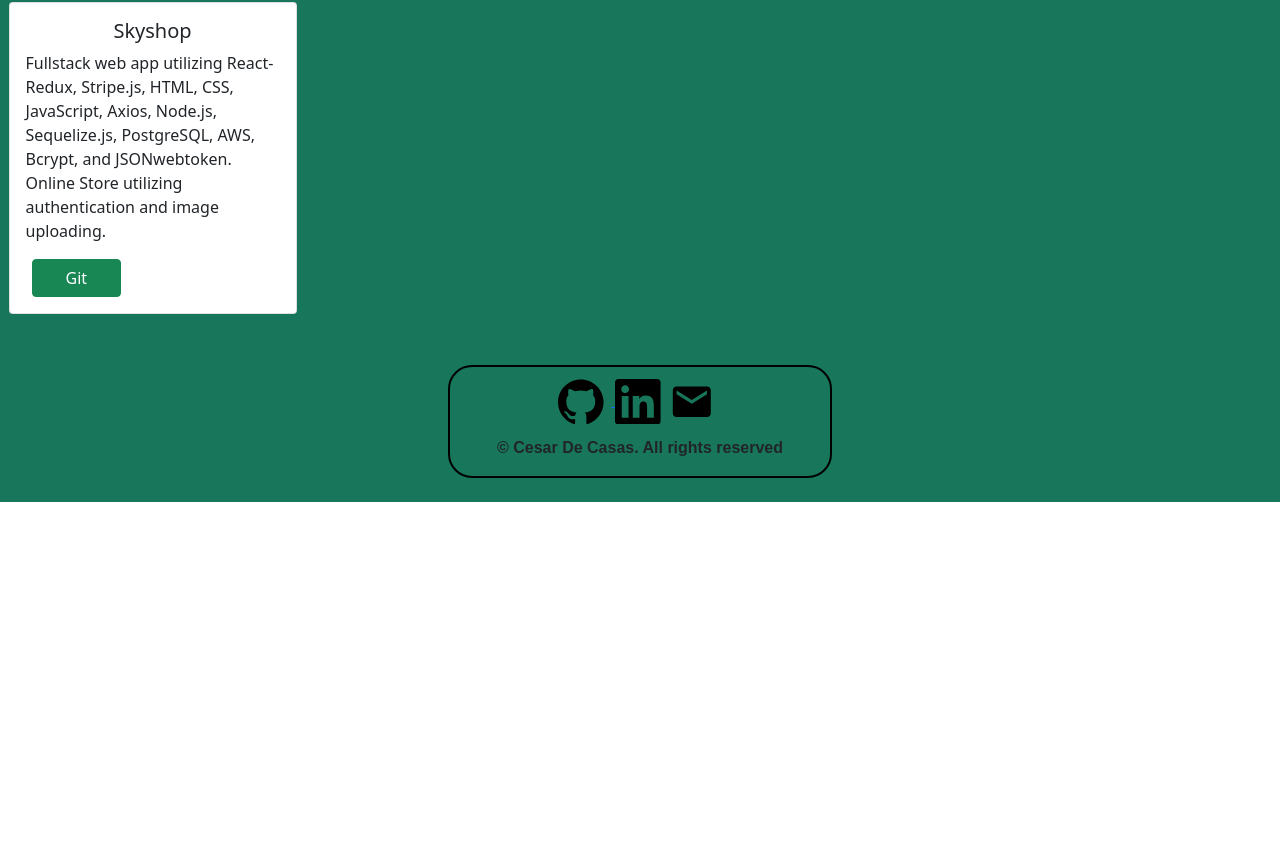
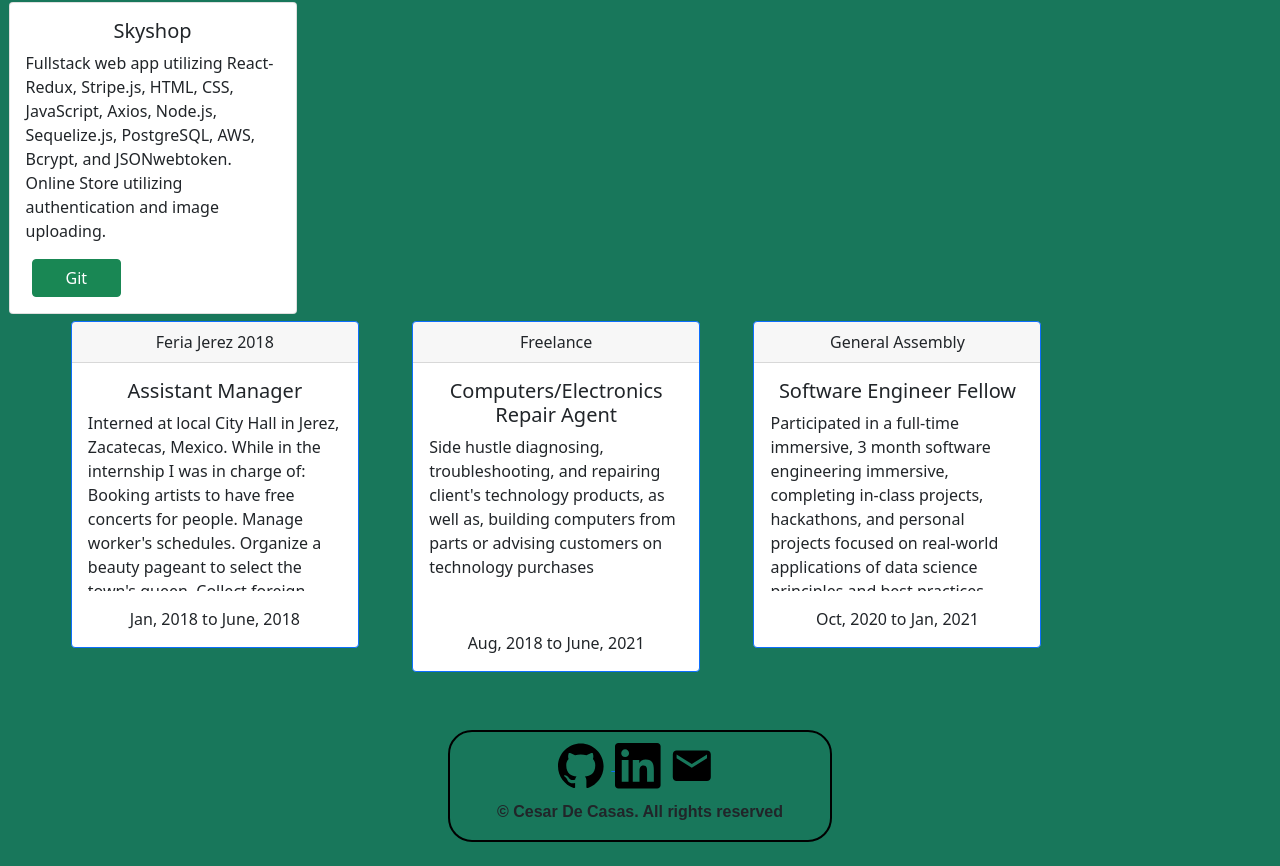
Before and after one commit to cesardecasas/Portfolio, a React (Create React App) app in the folder client/: page / in a window 1280 px wide. Shown: the part 1708-2574 px from the top of the page. Before the commit the page ends 2210 px from the top, so only its background shows below. Built offline with nearby package versions, Linux system fonts and the light colour scheme; a web font is replaced by a local one.

Commit message:
exprience cards added

```diff
--- a/client/src/Main.js
+++ b/client/src/Main.js
@@ -7,6 +7,8 @@ import technologies from './technologies.json'
 import Grid from './components/Grid'
 import Projects from './projects.json'
 import ProjectCard from './components/ProjectCard'
+import experience from './experience.json'
+import ExperienceCard from './components/ExperienceCard'
 
 const Main =()=>{
 
@@ -26,6 +28,9 @@ const Main =()=>{
             <section className='projects'>
                 {Projects.arr.map((project, index)=><ProjectCard key={index} title={project.tittle} text={project.description} link={project.link}/>)}
             </section>
+            <section className='grid' style={{width:'80%', marginLeft:'5%'}}>
+                {experience.arr.map((exp, i)=><ExperienceCard exp={exp} key={i} />)}
+            </section>
             <Footer/>
         </main>
     )
--- /dev/null
+++ b/client/src/components/ExperienceCard.js
@@ -0,0 +1,24 @@
+import React from 'react'
+import Card from 'react-bootstrap/Card'
+
+const ExperienceCard =(props)=>{
+
+    const {exp}= props
+
+    return(
+        <div className='expCard'>
+            <Card border="primary" style={{ width: '18rem' }}>
+                <Card.Header>{exp.company}</Card.Header>
+                    <Card.Body>
+                    <Card.Title>{exp.title}</Card.Title>
+                    <Card.Text className='text' style={{ height:"180px", overflow:'scroll', textAlign:'left'}}>
+                        {exp.description}
+                    </Card.Text>
+                    <Card.Text>{exp.start} to {exp.end} </Card.Text>
+                </Card.Body>
+            </Card>
+        </div>
+    )
+}
+
+export default ExperienceCard
--- a/client/src/css/App.css
+++ b/client/src/css/App.css
@@ -49,8 +49,8 @@
 }
 
 .grid{
-  margin-left: 20%;
-  width: 60%;
+  margin-left: 10%;
+  width: 80%;
   display:grid;
   grid-template-columns: 1fr 1fr 1fr;
 }
@@ -91,3 +91,7 @@
 footer{
   padding-top: 4%;
 }
+
+.expCard{
+  margin: 2%;
+}
--- /dev/null
+++ b/client/src/experience.json
@@ -0,0 +1,25 @@
+{
+    "arr":[
+        {
+            "company":"Feria Jerez 2018",
+            "title":"Assistant Manager",
+            "description":"Interned at local City Hall in Jerez, Zacatecas, Mexico. While in the internship I was in charge of:\n Booking artists to have free concerts for people.\n Manage worker's schedules.\n Organize a beauty pageant to select the town's queen.\n Collect foreign vendors' fees",
+            "start":"Jan, 2018",
+            "end":"June, 2018"
+        },
+        {
+            "company":"Freelance",
+            "title":"Computers/Electronics Repair Agent",
+            "description":"Side hustle diagnosing, troubleshooting, and repairing client's technology products, as well as, building computers from parts or advising customers on technology purchases",
+            "start":"Aug, 2018",
+            "end":"June, 2021"
+        },
+        {
+            "company":"General Assembly",
+            "title":"Software Engineer Fellow",
+            "description":"Participated in a full-time immersive, 3 month software engineering immersive, completing in-class projects, hackathons, and personal projects focused on real-world applications of data science principles and best practices.",
+            "start":"Oct, 2020",
+            "end":"Jan, 2021"
+        }
+    ]
+}
```
